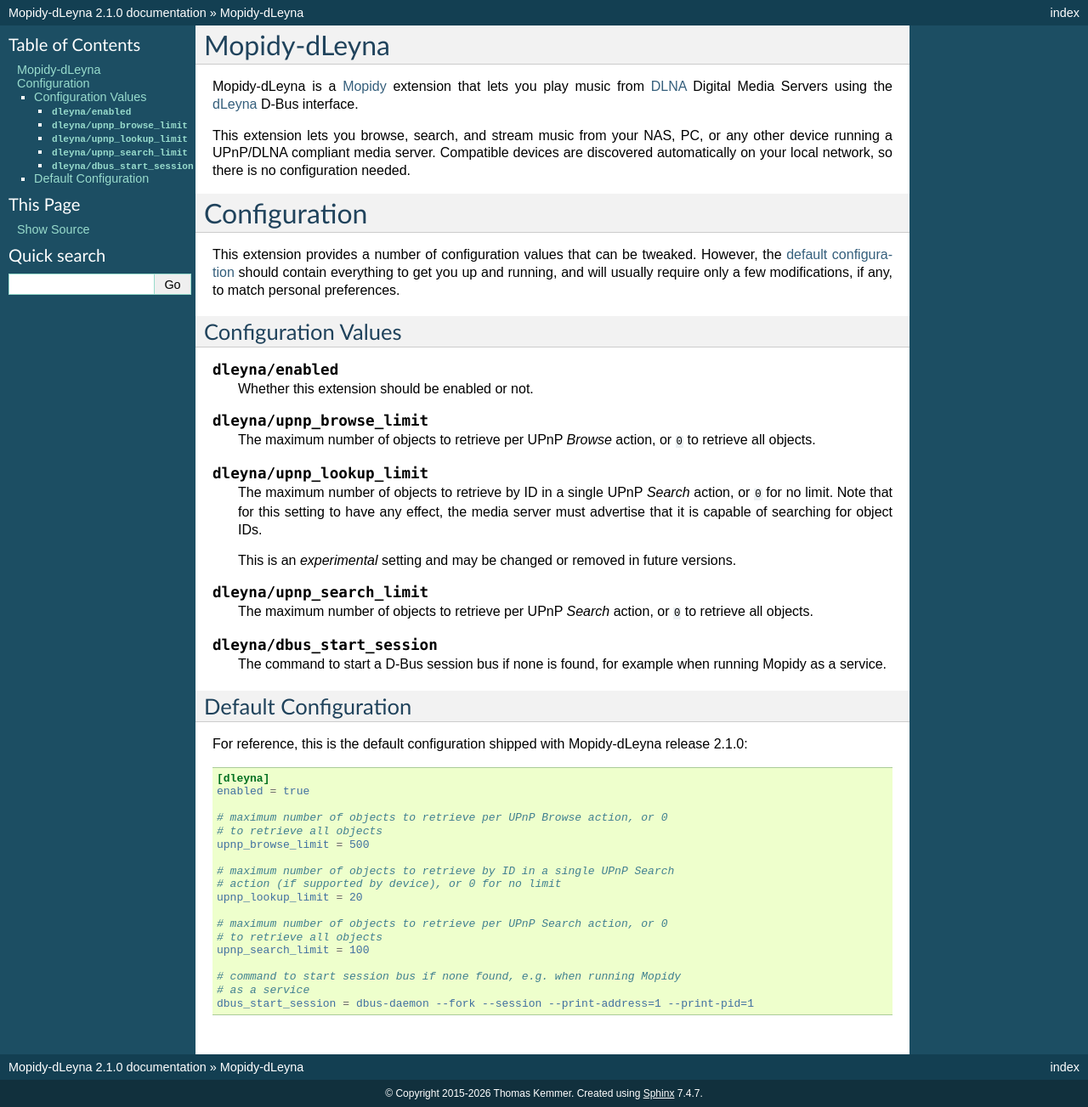
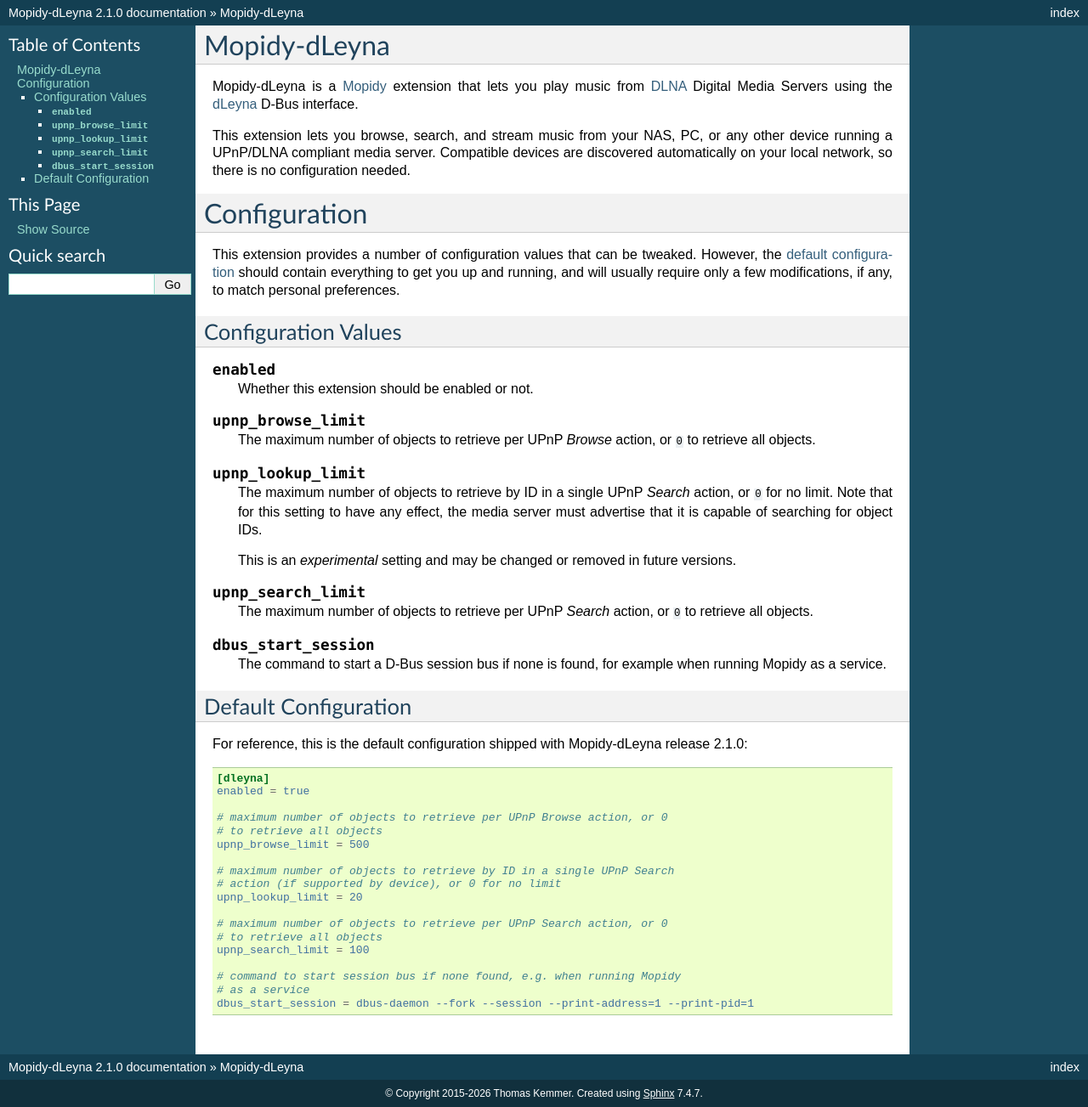
Before and after one commit to tkem/mopidy-dleyna, a Sphinx documentation site: the page built from docs/index.rst, in a window 1280 px wide. Shown: the whole page at 85% size. Built offline with Sphinx 7.4.7, drawn with Linux system fonts in a browser that asks for light colours.

```diff
--- a/docs/index.rst
+++ b/docs/index.rst
@@ -27,16 +27,16 @@ only a few modifications, if any, to match personal preferences.
 Configuration Values
 ====================
 
-.. confval:: dleyna/enabled
+.. confval:: enabled
 
    Whether this extension should be enabled or not.
 
-.. confval:: dleyna/upnp_browse_limit
+.. confval:: upnp_browse_limit
 
    The maximum number of objects to retrieve per UPnP `Browse` action,
    or ``0`` to retrieve all objects.
 
-.. confval:: dleyna/upnp_lookup_limit
+.. confval:: upnp_lookup_limit
 
    The maximum number of objects to retrieve by ID in a single UPnP
    `Search` action, or ``0`` for no limit.  Note that for this setting
@@ -46,12 +46,12 @@ Configuration Values
    This is an *experimental* setting and may be changed or removed in
    future versions.
 
-.. confval:: dleyna/upnp_search_limit
+.. confval:: upnp_search_limit
 
    The maximum number of objects to retrieve per UPnP `Search` action,
    or ``0`` to retrieve all objects.
 
-.. confval:: dleyna/dbus_start_session
+.. confval:: dbus_start_session
 
    The command to start a D-Bus session bus if none is found, for
    example when running Mopidy as a service.
```
